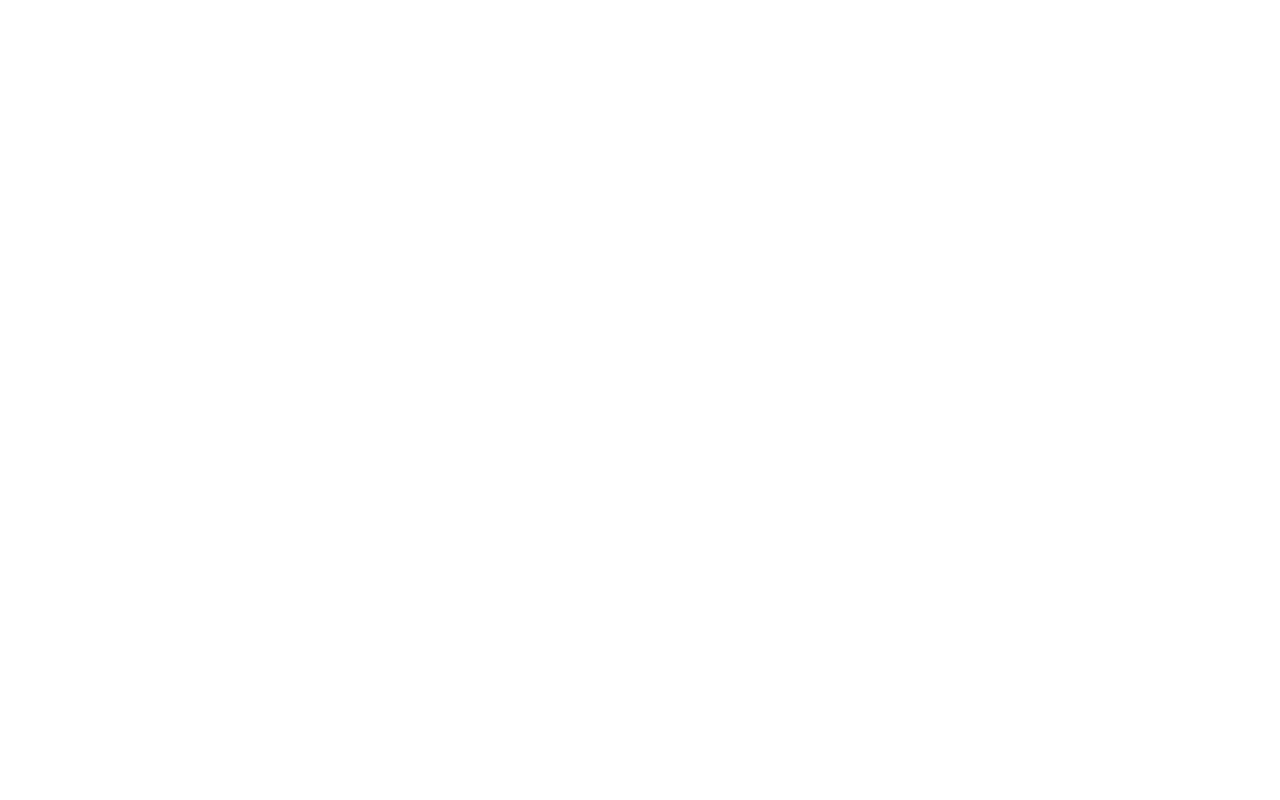
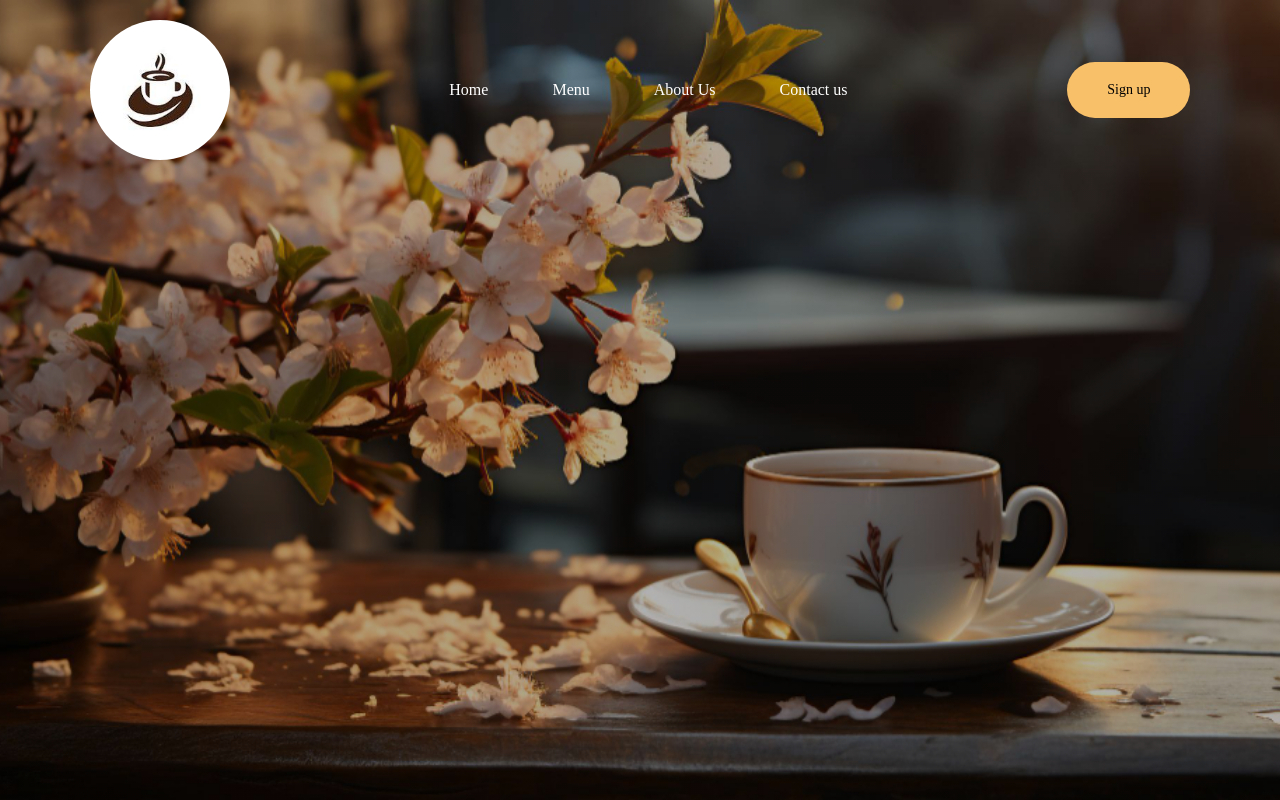
Before and after one commit to LaurentKadeko22/sip-n-splatter-cafe, a plain HTML site: page index.html in a window 1280 px wide. Drawn offline with Linux system fonts and the light colour scheme.

Commit message:
Styled naviagion link, added some color and hero image

```diff
--- a/assets/css/style.css
+++ b/assets/css/style.css
@@ -4,3 +4,51 @@
   padding: 0;
   box-sizing: border-box;
 }
+
+/* hero img and navigation */
+.header{
+  min-height: 100vh;
+  width: 100%;
+  background: linear-gradient(rgba(0, 0, 0,0.3), rgba(0, 0, 0,0.3)), url("../img/hero-img.jpg");
+  background-position: center;
+  background-size: cover;
+  background-repeat: no-repeat;
+}
+
+/* Navigation links */
+nav{
+  display: flex;
+  align-items: center;
+  justify-content: space-between;
+  padding: 20px 7%;
+}
+
+.logo{
+  width: 140px;
+  border-radius: 50%;
+  cursor: pointer;
+}
+
+.links li{
+  list-style: none;
+  display: inline-block;
+  margin: 10px 30px;
+}
+
+.links li a{
+  text-decoration: none;
+  color: white;
+}
+
+.signup-btn{
+  background: #F9C06A;
+  color: black;
+  padding: 20px 40px;
+  border-radius: 50px;
+  text-decoration: none;
+  font-size: 14px;
+}
+
+.signup-btn:hover{
+  background-color: #f9c06a9f;
+}
--- a/index.html
+++ b/index.html
@@ -3,7 +3,22 @@
   <head>
     <meta charset="UTF-8" />
     <meta name="viewport" content="width=device-width, initial-scale=1.0" />
+    <link rel="stylesheet" href="assets/css/style.css" />
     <title>Sip'n Splatter Cafe</title>
   </head>
-  <body></body>
+  <body>
+    <!-- Navigation -->
+    <div class="header">
+      <nav>
+        <img src="assets/img/logo.jpg" class="logo" alt="" />
+        <ul class="links">
+          <li><a href="#">Home</a></li>
+          <li><a href="#">Menu</a></li>
+          <li><a href="#">About Us</a></li>
+          <li><a href="#">Contact us</a></li>
+        </ul>
+        <a href="#" class="signup-btn">Sign up</a>
+      </nav>
+    </div>
+  </body>
 </html>
```
Also changed, not shown: assets/img/Laurent Kadeko.JPG (deleted), assets/img/background-img2.jpg (added), assets/img/hero-img.jpg (added), assets/img/logo.jpg (added), 1 other file.
